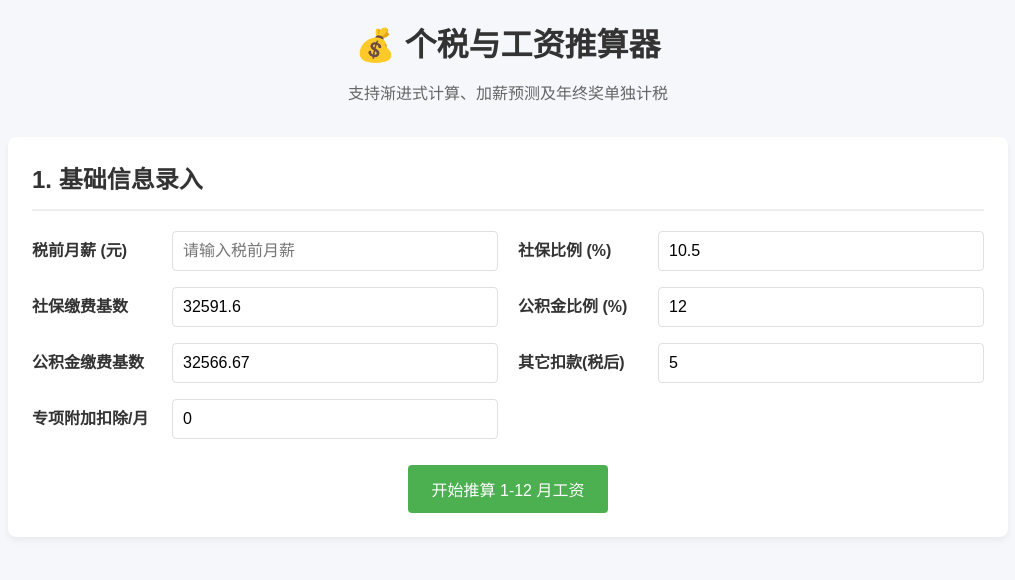
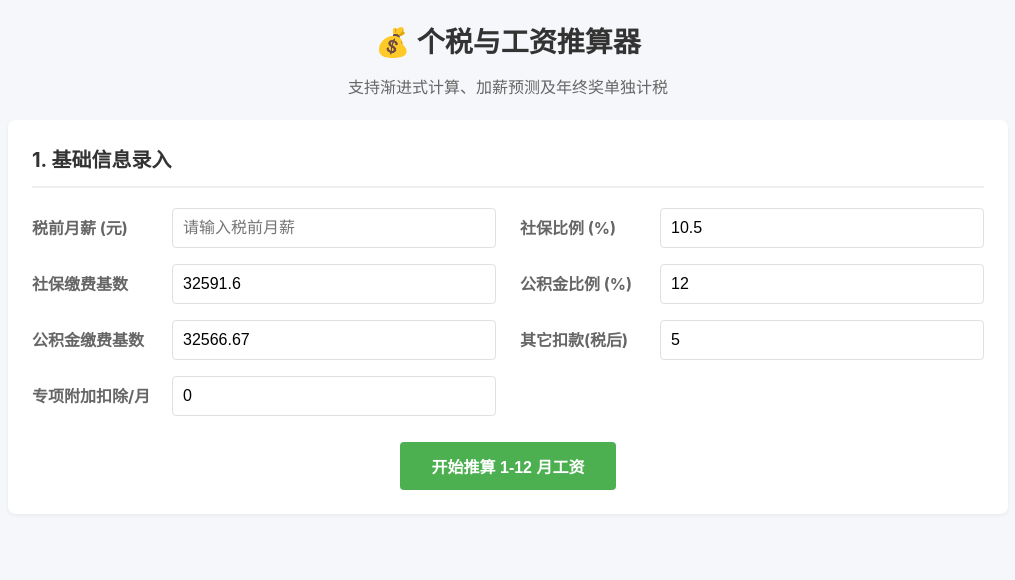
Before and after one commit to ajmd789/Zpython, a Django app: page /tax_calculator in a window 1280 px wide. Shown: the top 580 px of the page, without its empty margins (132-1147 px from the left). Run offline with Django 4.2, Linux system fonts and the light colour scheme.

Commit message:
feat(tax-calculator): 优化移动端适配与样式细节
- 添加响应式媒体查询，提升移动端与桌面端体验
- 调整字体、间距、表格布局以改善移动端可读性
- 统一卡片标题样式，移除内联样式
- 优化输入框与按钮的移动端交互
- 添加表格横向滚动容器防止内容溢出

```diff
--- a/zapp/templates/zapp/tax_calculator.html
+++ b/zapp/templates/zapp/tax_calculator.html
@@ -24,11 +24,12 @@
         }
 
         body {
-            font-family: 'PingFang SC', 'Microsoft YaHei', sans-serif;
+            font-family: -apple-system, BlinkMacSystemFont, 'PingFang SC', 'Microsoft YaHei', sans-serif;
             background-color: var(--bg-color);
             color: var(--text-main);
             line-height: 1.6;
-            padding: 20px;
+            padding: 10px;
+            font-size: 14px;
         }
 
         .container {
@@ -38,69 +39,98 @@
 
         .header {
             text-align: center;
-            margin-bottom: 30px;
+            margin-bottom: 20px;
+        }
+
+        .header h1 {
+            font-size: 24px;
         }
 
         .card {
             background-color: var(--card-bg);
             border-radius: 8px;
-            padding: 24px;
-            box-shadow: 0 4px 6px rgba(0,0,0,0.05);
-            margin-bottom: 24px;
+            padding: 16px;
+            box-shadow: 0 2px 4px rgba(0,0,0,0.05);
+            margin-bottom: 16px;
+        }
+
+        .card h2 {
+            font-size: 18px;
+            margin-bottom: 16px;
+            border-bottom: 2px solid #eee;
+            padding-bottom: 8px;
         }
 
         .form-group {
-            margin-bottom: 16px;
+            margin-bottom: 12px;
             display: flex;
             align-items: center;
             flex-wrap: wrap;
         }
 
         .form-group label {
-            width: 140px;
+            width: 100%;
             font-weight: bold;
+            margin-bottom: 4px;
+            color: var(--text-secondary);
         }
 
         .form-group input, .form-group select {
-            flex: 1;
-            min-width: 200px;
+            width: 100%;
             padding: 10px;
             border: 1px solid var(--border-color);
             border-radius: 4px;
             font-size: 16px;
+            /* 阻止iOS缩放 */
+            appearance: none;
+            -webkit-appearance: none;
         }
 
         .btn {
             background-color: var(--primary-color);
             color: white;
             border: none;
-            padding: 12px 24px;
+            padding: 12px 20px;
             border-radius: 4px;
             font-size: 16px;
             cursor: pointer;
             transition: background-color 0.3s;
-            display: inline-block;
+            display: block;
+            width: 100%;
+            text-align: center;
+            font-weight: bold;
         }
 
         .btn:hover {
             background-color: var(--primary-hover);
         }
 
+        /* 表格容器允许横向滚动 */
+        .table-container {
+            width: 100%;
+            overflow-x: auto;
+            -webkit-overflow-scrolling: touch;
+        }
+
         table {
             width: 100%;
+            min-width: 600px; /* 保证表格在移动端不被过度挤压 */
             border-collapse: collapse;
-            margin-top: 20px;
+            margin-top: 10px;
+            font-size: 13px;
         }
 
         th, td {
             border: 1px solid var(--border-color);
-            padding: 12px 8px;
+            padding: 10px 6px;
             text-align: center;
+            white-space: nowrap;
         }
 
         th {
             background-color: #f8f9fa;
             font-weight: bold;
+            color: var(--text-secondary);
         }
 
         .highlight {
@@ -117,12 +147,11 @@
 
         .flex-row {
             display: flex;
-            gap: 20px;
-            flex-wrap: wrap;
+            flex-direction: column;
+            gap: 16px;
         }
         .flex-col {
             flex: 1;
-            min-width: 300px;
         }
 
         .summary-card {
@@ -131,16 +160,67 @@
             text-align: center;
             padding: 20px;
             border-radius: 8px;
-            margin-top: 20px;
+            margin-top: 16px;
+            box-shadow: 0 4px 10px rgba(76, 175, 80, 0.3);
         }
         .summary-card h3 {
-            margin-bottom: 10px;
+            margin-bottom: 8px;
+            font-size: 16px;
+            font-weight: normal;
         }
         .summary-card .amount {
-            font-size: 28px;
+            font-size: 32px;
             font-weight: bold;
+            text-shadow: 1px 1px 2px rgba(0,0,0,0.2);
         }
 
+        /* PC端适配覆盖 */
+        @media (min-width: 768px) {
+            body {
+                padding: 20px;
+                font-size: 16px;
+            }
+            .header h1 {
+                font-size: 28px;
+            }
+            .card {
+                padding: 24px;
+                margin-bottom: 24px;
+            }
+            .card h2 {
+                font-size: 20px;
+                margin-bottom: 20px;
+                padding-bottom: 10px;
+            }
+            .flex-row {
+                flex-direction: row;
+                gap: 24px;
+            }
+            .form-group {
+                flex-wrap: nowrap;
+                margin-bottom: 16px;
+            }
+            .form-group label {
+                width: 140px;
+                margin-bottom: 0;
+            }
+            .form-group input, .form-group select {
+                flex: 1;
+                width: auto;
+            }
+            .btn {
+                display: inline-block;
+                width: auto;
+                padding: 12px 32px;
+            }
+            table {
+                font-size: 14px;
+                min-width: auto;
+            }
+            th, td {
+                padding: 12px 8px;
+            }
+        }
     </style>
 </head>
 <body>
```
Also changed, not shown: other parts of zapp/templates/zapp/tax_calculator.html (+11 -11 lines).
